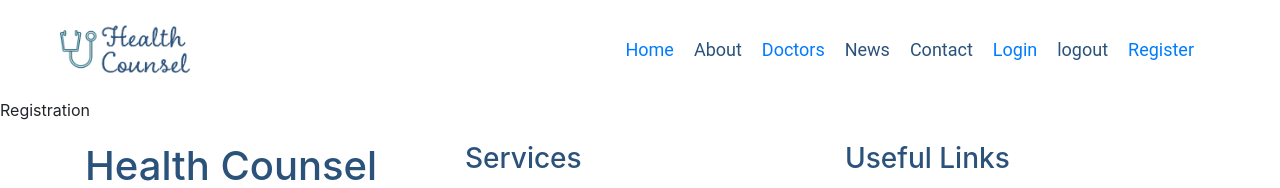
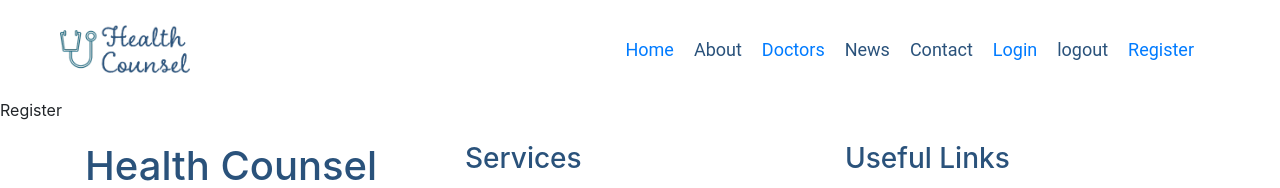
Before and after one commit to Elijahscriptdev/health-counsel-react, a React (Create React App) app: page /register in a window 1280 px wide. Shown: the top 188 px of the page. Built offline with nearby package versions, Linux system fonts and the light colour scheme.

Commit message:
add build

```diff
--- a/src/components/pages/register/Register.js
+++ b/src/components/pages/register/Register.js
@@ -3,7 +3,7 @@ import React from 'react'
 const Register = () => {
     return (
         <div>
-            Registration
+            Register
         </div>
     )
 }
```
